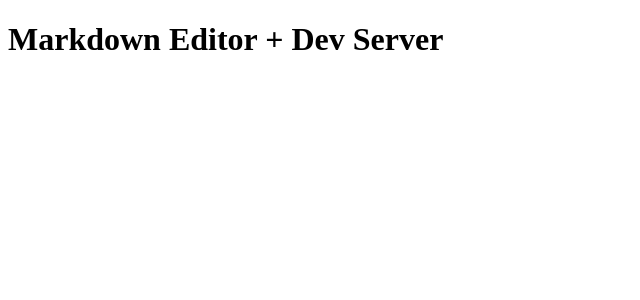
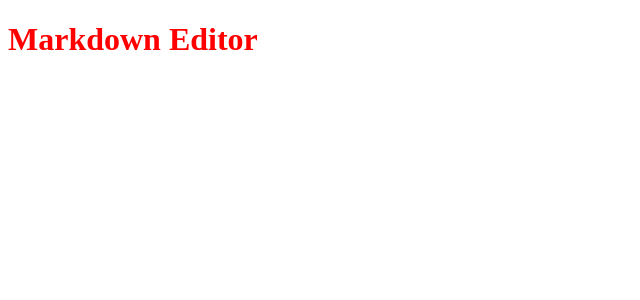
Before and after one commit to y-yanagii/markdown-editor, a React app: page / in a window 1280 px wide. Shown: the top 300 px of the page, without its empty margins (0-640 px from the left). Built offline with nearby package versions, Linux system fonts and the light colour scheme.

Commit message:
styled-componentsの導入

```diff
--- a/package.json
+++ b/package.json
@@ -8,8 +8,10 @@
   "dependencies": {
     "@types/react": "^17.0.14",
     "@types/react-dom": "^17.0.9",
+    "@types/styled-components": "^5.1.11",
     "react": "^17.0.2",
     "react-dom": "^17.0.2",
+    "styled-components": "^5.3.0",
     "ts-loader": "^9.2.3",
     "typescript": "^4.3.5",
     "webpack": "^5.44.0",
--- a/src/index.tsx
+++ b/src/index.tsx
@@ -1,6 +1,10 @@
 import * as React from 'react'
 import { render } from 'react-dom'
+import styled from 'styled-components';
 
-const Main = (<h1>Markdown Editor + Dev Server</h1>)
+const Header = styled.h1
+  `color: red;`
+
+const Main = (<Header>Markdown Editor</Header>)
 
 render(Main, document.getElementById('app'))
```
Also changed, not shown: 1 other file (tests, documents, lock files or other folders).
